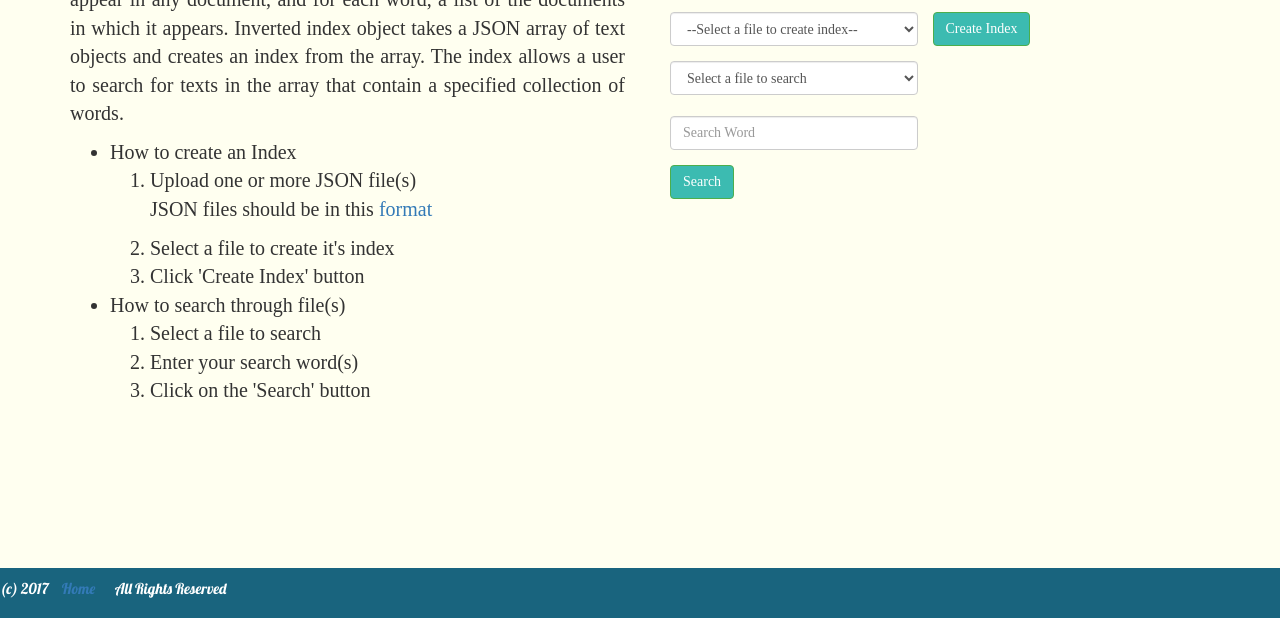
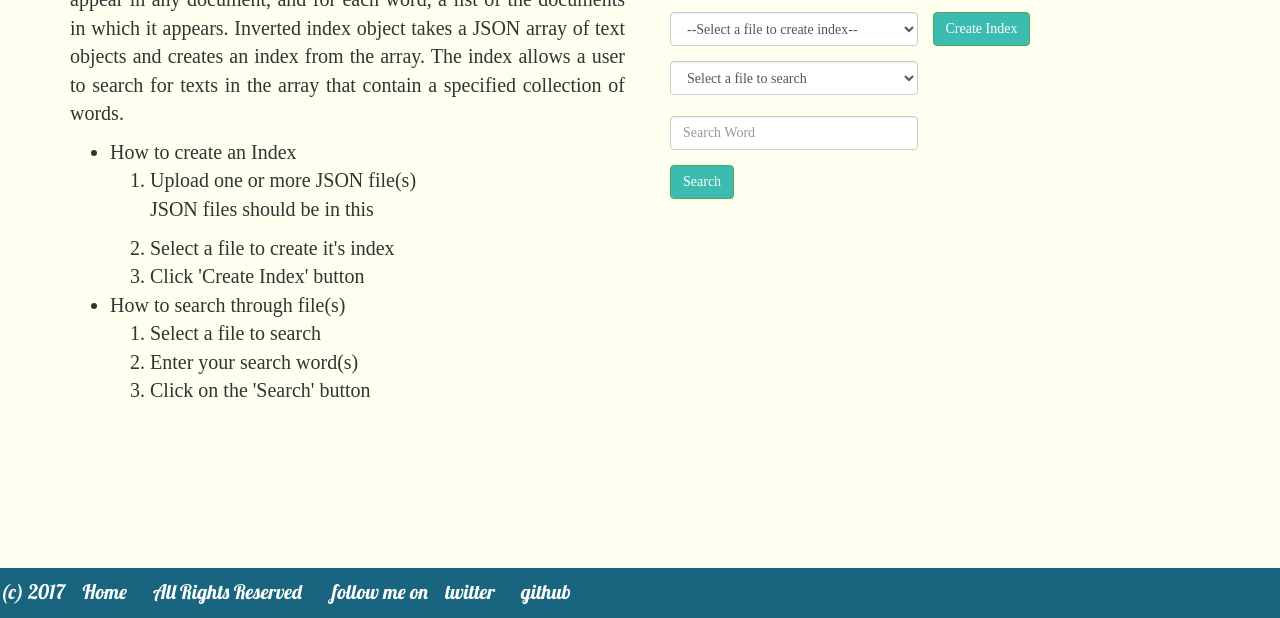
Before and after one commit to andela-moseni/inverted-index, a website: page src/index.html in a window 1280 px wide. Shown: the part 182-800 px from the top of the page. Drawn offline with nearby package versions, Linux system fonts and the light colour scheme; some packages are replaced by stand-ins of ours; a script that the page names is missing; a small style sheet from the web is missing; a web font is replaced by a local one.

Commit message:
modify footer

```diff
--- a/src/index.html
+++ b/src/index.html
@@ -14,7 +14,7 @@
   <link rel="icon" href="public/images/favicon.ico" type="image/x-icon">
   <title>Inverted Index</title>
 </head>
-<body ng-app="Indexed">
+<body link="blue" ng-app="Indexed">
   <nav class="navbar navbar-default navbar-fixed-top">
     <div class="container">
       <div class="navbar-header">
@@ -139,7 +139,9 @@
   <script type="text/javascript" src="inverted-index.js"></script>
   <script type="text/javascript" src="public/js/app.js"></script>
   <footer>
-    <p>(c) 2017 <a href="#"> &nbsp;&nbsp; Home &nbsp;&nbsp;</a>&nbsp;&nbsp;&nbsp;All Rights Reserved</p>
+    <p>(c) 2017 <a href="#"> &nbsp;&nbsp; Home &nbsp;&nbsp;</a>&nbsp;&nbsp;&nbsp;All Rights Reserved &nbsp;&nbsp;&nbsp;&nbsp;&nbsp;&nbsp;follow me on
+    &nbsp;&nbsp;&nbsp;<a href="https://twitter.com/mehrceey04">twitter</a>&nbsp;&nbsp;&nbsp;&nbsp;&nbsp;&nbsp;<a href="https://github.com/andela-moseni">github</a></p>
+
   </footer>
 </body>
 </html>
--- a/src/public/css/style.css
+++ b/src/public/css/style.css
@@ -3,6 +3,18 @@ body {
   background: #fffff0;
   font-family: prociono;
   font-size: 15px;
+}
+
+a:link {
+  color: white;
+}
+
+a:link:visited {
+  color: white;
+}
+
+a:hover {
+    color: whitesmoke;
 }
 
 .btn-file {
@@ -28,12 +40,10 @@ h2 {
 #display {
   color: black;
   font-weight: bold;
-  /*padding-left: 10px;*/
 }
 
 #choice {
   padding-top: 60px;
-  /*padding-right: 100px;*/
 }
 
 #main{
@@ -51,7 +61,6 @@ h2 {
 .navbar {
   background:#19647E;
   font-family: lobster;
-
 }
 
 .btn-file input[type=file] {
@@ -81,7 +90,6 @@ h2 {
   background-color: red;;
 }
 
-
 .content {
   font-size: 15px;
 }
@@ -97,18 +105,17 @@ footer {
   background-color: #19647E;
   position: fixed;
   bottom: 0;
+  font-size: 20px;
   padding-top: 10px;
 }
 
 table {
   border-spacing: 0;
   border-collapse: separate;
-  /*float: right;*/
   margin: 0 auto;
 }
 
 .table {
   width: 70%;
   max-width: 70%;
-  /*float: right;*/
 }
```
